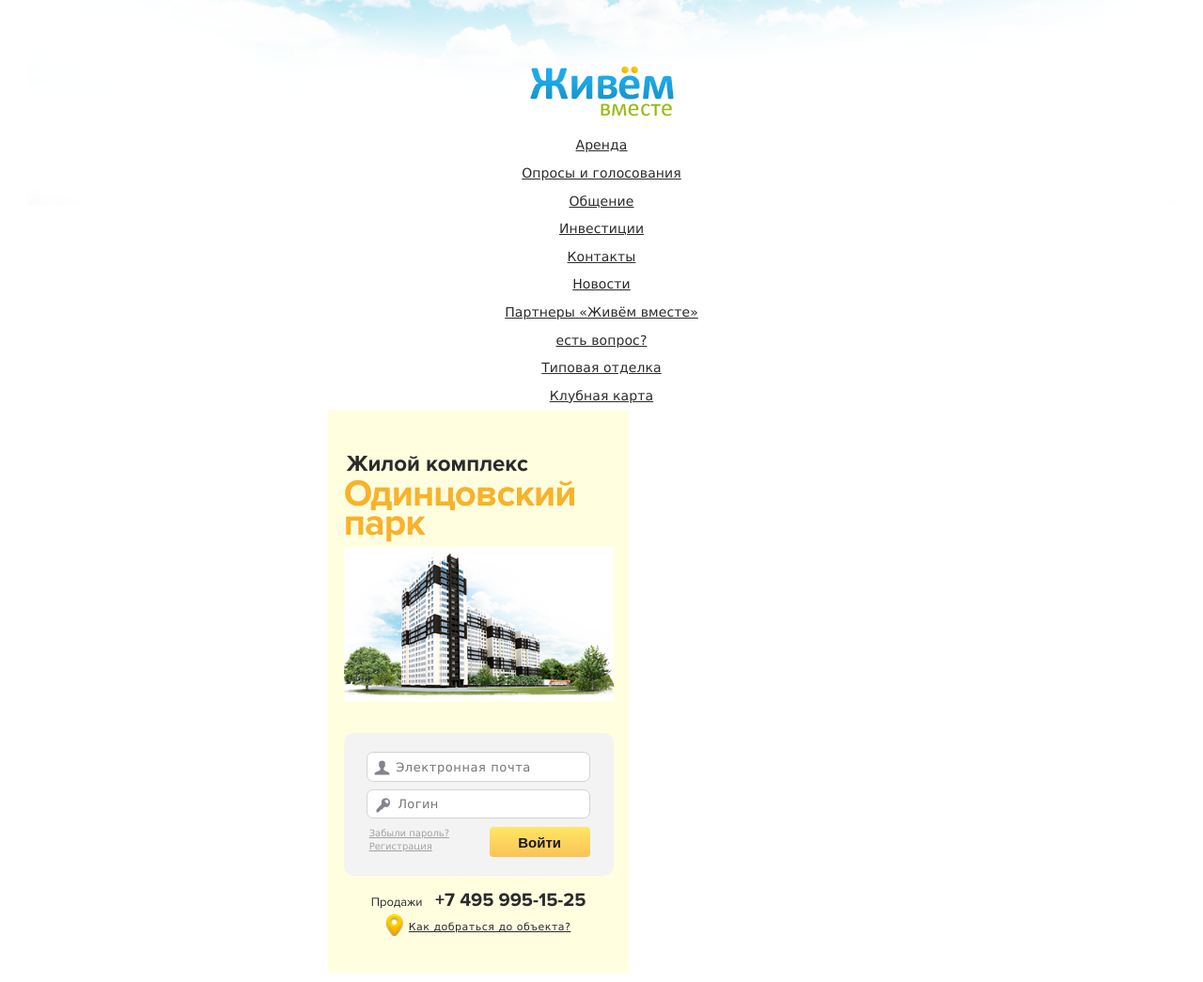
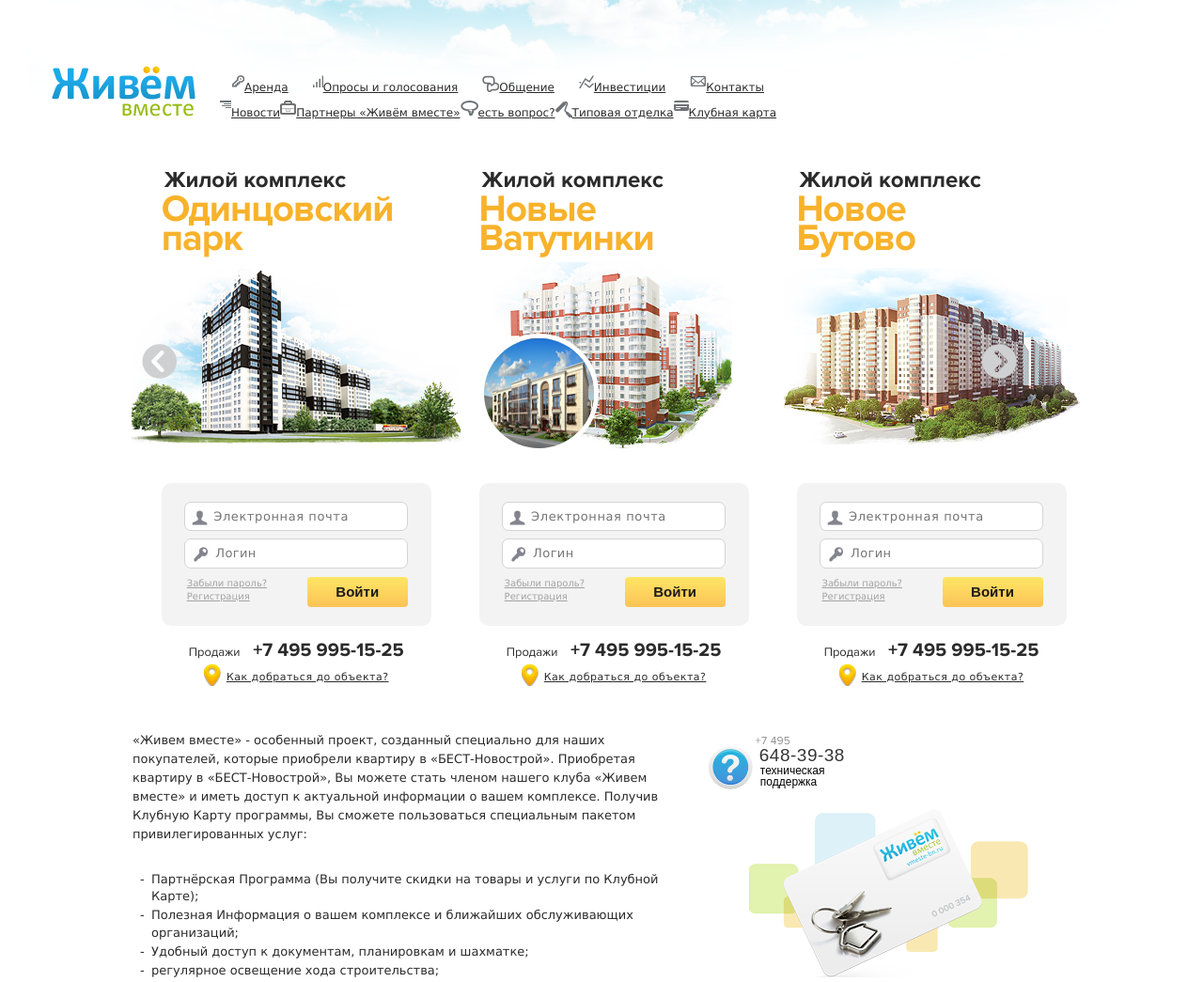
Before and after one commit to VadimKhismatov/LivingTogether, a website: page src/templates/index.html in a window 1280 px wide. Shown: the top 1045 px of the page at 94% size. Drawn offline with nearby package versions, Linux system fonts and the light colour scheme; files that its build step writes are made by us from their sources; files whose address does not match are found by name.

Commit message:
continue adaptive

```diff
--- a/src/sass/page-elements/_footer.scss
+++ b/src/sass/page-elements/_footer.scss
@@ -5,6 +5,10 @@
     height: 167px;
     box-sizing: border-box;
     border-top:1px solid #dadada;
+
+    @include rmin(1200){
+        justify-content: center;
+    }
 }
 .container--footer{
     display: flex;
@@ -25,7 +29,7 @@
 }
 
 .footer__text{
-    margin: 16px 0 0 1px;
+    margin: 16px 0 0 10px;
     @include geneva;
     font-size: 10px;
     color: #7d7d7d;
--- a/src/sass/page-elements/_header.scss
+++ b/src/sass/page-elements/_header.scss
@@ -10,6 +10,15 @@
 .container--head{
     flex-direction: column;
     align-content: center;
+    @include rmin(900){
+        flex-direction: row;
+        justify-content: space-around;
+    }
+    @include rmin(1200){
+        max-width: 1170px;
+        flex-direction: row;
+        justify-content: flex-start;
+    }
 }
 
 .logo{
@@ -20,100 +29,58 @@
 
 .top_menu{
     padding: 10px 0 0 0px;
+    @include rmin(480){
+        display: flex;
+    }
+    @include rmin(590){
+        flex-direction: column;
+    }
+    @include rmin(1200){
+        margin-left: 26px;
+    }
 }
 
 .menu{
     flex-direction: column;
+    @include rmin(480){
+        width: 50%;
+        align-items: center;
+}
+    @include rmin(590){
+        width:100%;
+        flex-direction: row;
+        justify-content: space-around;
+    }
 
 }
 .menu_item{
     display: flex;
     justify-content: center;
+    @include rmin(900){
+        margin: 0 10px 0 10px;
+    }
+    @include rmin(1200){
+        margin: 0 0 0 0;
+    }
 }
 
 
-/*@each  in rent, polls, communication,invest,contacts,news,partners, question, typical-decoration, club-cart{
-    .menu__img--{
-    @include s();
+@each $ic in rent, polls, communication,invest,contacts,news,partners, question, typical-decoration, club-cart{
+    .menu__img--#{$ic}{
+    @include s(#{$ic});
 
     }
-}*/
-/*
-
-.menu__img--rent {
-  background-image: url("../img/sprite.png");
-  width: 13px;
-  height: 13px;
-  background-position: -494px -302px;
 }
 
-.menu__img--polls {
-  background-image: url("../img/sprite.png");
-  width: 11px;
-  height: 13px;
-  background-position: -516px -301px;
-}
 
-.menu__img--communication {
-  background-image: url("../img/sprite.png");
-  width: 18px;
-  height: 18px;
-  background-position: -498px -231px;
-}
-
-.menu__img--invest {
-  background-image: url("../img/sprite.png");
-  width: 16px;
-  height: 14px;
-  background-position: -495px -257px;
-}
-
-.menu__img--contacts {
-  background-image: url("../img/sprite.png");
-  width: 17px;
-  height: 12px;
-  background-position: -523px -257px;
-}
-
-.menu__img--news {
-  background-image: url("../img/sprite.png");
-  width: 18px;
-  height: 20px;
-  background-position: -528px -198px;
-}
-
-.menu__img--partners {
-  background-image: url("../img/sprite.png");
-  width: 19px;
-  height: 19px;
-  background-position: -527px -167px;
-}
-
-.menu__img--question {
-  background-image: url("../img/sprite.png");
-  width: 21px;
-  height: 21px;
-  background-position: -497px -167px;
-}
-
-.menu__img--typical-decoration {
-  background-image: url("../img/sprite.png");
-  width: 18px;
-  height: 18px;
-  background-position: -526px -231px;
-}
-
-.menu__img--club-cart {
-  background-image: url("../img/sprite.png");
-  width: 16px;
-  height: 11px;
-  background-position: -496px -280px;
-}*/
 
 .menu__img{
     display: none;
-    width: 20px;
-    height: 20px;
+    @include rmin(768){
+        display: block;
+    }
+    /*width: 20px;
+    height: 20px;*/
     background-repeat: no-repeat;
 }
 
@@ -123,51 +90,8 @@
     @include geneva;
     font-size: 14px;
     color: $mainTextColor;
-    letter-spacing: 0.1px;
+
+    @include rmin(1200){
+        font-size: 12px;
+    }
 }
-/*.menu__link--rent{
-    margin: 0 0 0 3px;
-    letter-spacing: 0.3px;
-}
-.menu__link--polls{
-    margin: 0 0 0 8px;
-}
-.menu__link--communication{
-    margin: 0 0 0 3px;
-    letter-spacing: 0.1px;
-}
-
-.menu__link--invest{
-    margin: 0 0 0 6px;
-    letter-spacing: 0.2px;
-}
-
-.menu__link--contacts{
-    margin: 0 0 0 6px;
-    letter-spacing: 0.6px;
-}
-
-.menu__link--news{
-    margin: 0 1px 0 0;
-}
-.menu__link--partners{
-    margin: 0 0 0 11px;
-}
-
-.menu__link--question{
-    margin: 0 0 0 7px;
-    padding-top: 2px;
-    font-size: 11px;
-    letter-spacing: 0.2px;
-}
-.menu__link--typical-decoration{
-    margin: 0 0 0 2px;
-    padding-top: 1px;
-    letter-spacing: 0.5px;
-}
-
-.menu__link--club-cart{
-    margin: 0 0 0 7px;
-    padding-top: 1px;
-    letter-spacing: 0.3px;
-}*/
--- a/src/sass/page-elements/_informationblock.scss
+++ b/src/sass/page-elements/_informationblock.scss
@@ -1,10 +1,24 @@
 /*information block*/
 .container--information{
  flex-direction: column;
+
+ @include rmin(768){
+     flex-direction: row;
+ }
 }
 .main_info{
     color: $mainTextColor;
     padding: 45px 10px 0 10px;
+
+    @include rmin(768){
+        width:60%;
+    }
+}
+
+@include rmin(1200){
+    .information_block{
+        justify-content: center;
+    }
 }
 
 .main_info__text{
@@ -40,10 +54,15 @@
 
 .tech_info{
     padding-top: 46px;
+
+    @include rmin(768){
+        width: 40%;
+    }
 }
 .support{
     display: flex;
     padding: 1px 0 0 11px;
+
 }
 
 .support__img{
@@ -90,6 +109,7 @@
 .club__info{
     margin: 13px 0 0 0;
     padding: 0 10px 0 10px;
+
 }
 
 .club__title{
--- a/src/sass/page-elements/_newsblock.scss
+++ b/src/sass/page-elements/_newsblock.scss
@@ -1,4 +1,10 @@
 /*news block*/
+@include rmin(1200){
+.news_block{
+    justify-content: center;
+}
+
+}
 
 .news{
     width: 100%;
@@ -13,6 +19,10 @@
     display: flex;
     justify-content: space-between;
     padding: 0 10px 0 10px;
+
+    @include rmin(1024){
+        padding: 0 38px 0 38px;
+    }
 }
 
 .news_panel__title{
@@ -32,6 +42,10 @@
     flex-wrap: wrap;
     margin-top: 25px;
     padding: 0 10px 0 10px;
+
+    @include rmin(1024){
+        padding: 0 38px 0 38px;
+    }
 }
 
 .news__item{
@@ -39,6 +53,10 @@
     @include geneva;
     color: $mainTextColor;
     font-size: 13px;
+
+    @include rmin(1024){
+        width: 29%;
+    }
 }
 
 
--- a/src/sass/page-elements/_partnersblock.scss
+++ b/src/sass/page-elements/_partnersblock.scss
@@ -1,5 +1,9 @@
 /*partners block*/
-
+@include rmin(1200){
+    .partners_block{
+        justify-content: center;
+    }
+}
 .partners_block__title{
     font-family: $proximaSemibold;
     font-size: 19px;
@@ -7,6 +11,15 @@
     margin: 35px 0 0 0;
     letter-spacing: -0.7px;
     text-align: center;
+
+    @include rmin(900){
+        margin-left: 10px;
+        text-align: left;
+    }
+    @include rmin(1024){
+        margin-left: 38px;
+        text-align: left;
+    }
 }
 
 .partner__text{
@@ -22,8 +35,12 @@
     flex-wrap: wrap;
     margin-top: 22px;
     padding: 0 10px 0 10px;
-    @include rmin(480){
+    @include rmin(426){
         justify-content: center;
+    };
+    @include rmin(1024){
+        justify-content: flex-start;
+        padding: 0 0 0 18px;
     };
 }
 
--- a/src/sass/page-elements/_sliderblock.scss
+++ b/src/sass/page-elements/_sliderblock.scss
@@ -1,15 +1,33 @@
-/*clider block*/
+/*slider block*/
 .container--slider{
     overflow: hidden;
     justify-content: center;
 
+}
+
+@include rmin(1200){
+    .slider_block{
+        justify-content: center;
+    }
 }
 /*slider*/
 .slider{
     width: 320px;
     overflow: hidden;
     display: flex;
-    background-color:lightyellow;
+
+    @include rmin(480){
+        width:480px;
+    }
+    @include rmin(590){
+        width:590px;
+    }
+    @include rmin(768){
+        width:650px;
+    }
+    @include rmin(768){
+        width:1018px;
+    }
 }
 
 .slide{
@@ -19,11 +37,29 @@
     margin: 0 5.2% 0 5.2%;
     padding: 41px 0 0 0px;
     position: relative;
+
+    @include rmin(480){
+        margin: 0 19% 0 20%;
+    }
+    @include rmin(590){
+        margin: 0 19% 0 20%;
+    }
+    @include rmin(768){
+        margin: 0 1% 0 5%;
+    }
+    @include rmin(768){
+        margin: 0 1% 0 4%;
+    }
 }
 
 .slider__link{
     position:absolute;
     display: none;
+
+    @include rmin(1200){
+        display: block;
+    }
+
     width:37px;
     height:37px;
     background-image: url("../img/sprite.png");
@@ -34,12 +70,12 @@
 .slider__link--left{
     background-position: -267px -350px;
     top: 366px;
-    left: 363px;
+    left: 151px;
 }
 .slider__link--right{
     background-position: -307px -350px;
     top: 366px;
-    right: 390px;
+    right: 198px;
 }
 
 .head{
@@ -65,6 +101,10 @@
 .slide__img{
     margin: 9px auto 0 auto;
     width: 100%;
+
+    @include rmin(590){
+        width: auto;
+    }
 }
 
 .additional_img_wrapper{
@@ -72,7 +112,7 @@
     height: 127px;
     position: absolute;
     top: 221px;
-    left: 30px;
+    left: 0;
 }
 .slide__additional_img{
         width:100%;
--- a/src/templates/partials/_header.html
+++ b/src/templates/partials/_header.html
@@ -2,11 +2,11 @@
     <!--LIST begin-->
     <ul class="menu menu--top block">
 
-        <li class="menu_item"><span class="menu__img menu__img--rent"></span><a class="menu__link menu__link--rent" href="#!">Аренда</a></li>
-        <li class="menu_item menu_item--polls"><span class="menu__img menu__img--polls"></span><a class="menu__link menu__link--polls" href="#!">Опросы и голосования</a></li>
-        <li class="menu_item menu_item--comunication"><span class="menu__img menu__img--communication"></span><a class="menu__link menu__link--communication" href="#!">Общение</a></li>
-        <li class="menu_item menu_item--invest"><span class="menu__img menu__img--invest"></span><a class="menu__link menu__link--invest" href="#!">Инвестиции</a></li>
-        <li class="menu_item menu_item--contacts"><span class="menu__img menu__img--contacts"></span><a class="menu__link menu__link--contacts" href="#!">Контакты</a></li>
+        <li class="menu_item"><p class="menu__img menu__img--rent"></p><a class="menu__link menu__link--rent" href="#!">Аренда</a></li>
+        <li class="menu_item menu_item--polls"><p class="menu__img menu__img--polls"></p><a class="menu__link menu__link--polls" href="#!">Опросы и голосования</a></li>
+        <li class="menu_item menu_item--comunication"><p class="menu__img menu__img--communication"></p><a class="menu__link menu__link--communication" href="#!">Общение</a></li>
+        <li class="menu_item menu_item--invest"><p class="menu__img menu__img--invest"></p><a class="menu__link menu__link--invest" href="#!">Инвестиции</a></li>
+        <li class="menu_item menu_item--contacts"><p class="menu__img menu__img--contacts"></p><a class="menu__link menu__link--contacts" href="#!">Контакты</a></li>
 
     </ul>
     <!--LIST end-->
@@ -14,12 +14,12 @@
     <!--LIST start-->
     <ul class="menu block">
 
-        <li class="menu_item"><span class="menu__img menu__img--news"></span><a class="menu__link menu__link--news" href="#!">Новости</a></li>
-        <li class="menu_item menu_item--partners_livingtogether"><span class="menu__img menu__img--partners"></span><a class="menu__link menu__link--partners" href="#!">Партнеры «Живём вместе»</a></li>
-        <li class="menu_item menu_item--question"><span class="menu__img menu__img--question"></span><a class="menu__link menu__link--question" href="#!">есть вопрос?</a></li>
-        <li class="menu_item menu_item--typical_decoration"><span class="menu__img menu__img--typical-decoration"></span><a class="menu__link menu__link--typical-decoration"
+        <li class="menu_item"><p class="menu__img menu__img--news"></p><a class="menu__link menu__link--news" href="#!">Новости</a></li>
+        <li class="menu_item menu_item--partners_livingtogether"><p class="menu__img menu__img--partners"></p><a class="menu__link menu__link--partners" href="#!">Партнеры «Живём вместе»</a></li>
+        <li class="menu_item menu_item--question"><p class="menu__img menu__img--question"></p><a class="menu__link menu__link--question" href="#!">есть вопрос?</a></li>
+        <li class="menu_item menu_item--typical_decoration"><p class="menu__img menu__img--typical-decoration"></p><a class="menu__link menu__link--typical-decoration"
                 href="#!">Типовая отделка</a></li>
-        <li class="menu_item menu_item--club_cart"><span class="menu__img menu__img--club-cart"></span><a class="menu__link menu__link--club-cart" href="#!">Клубная карта</a></li>
+        <li class="menu_item menu_item--club_cart"><p class="menu__img menu__img--club-cart"></p><a class="menu__link menu__link--club-cart" href="#!">Клубная карта</a></li>
 
     </ul>
     <!--LIST end-->
```
Also changed, not shown: build/css/app.css, build/index.html, 1 other file.
